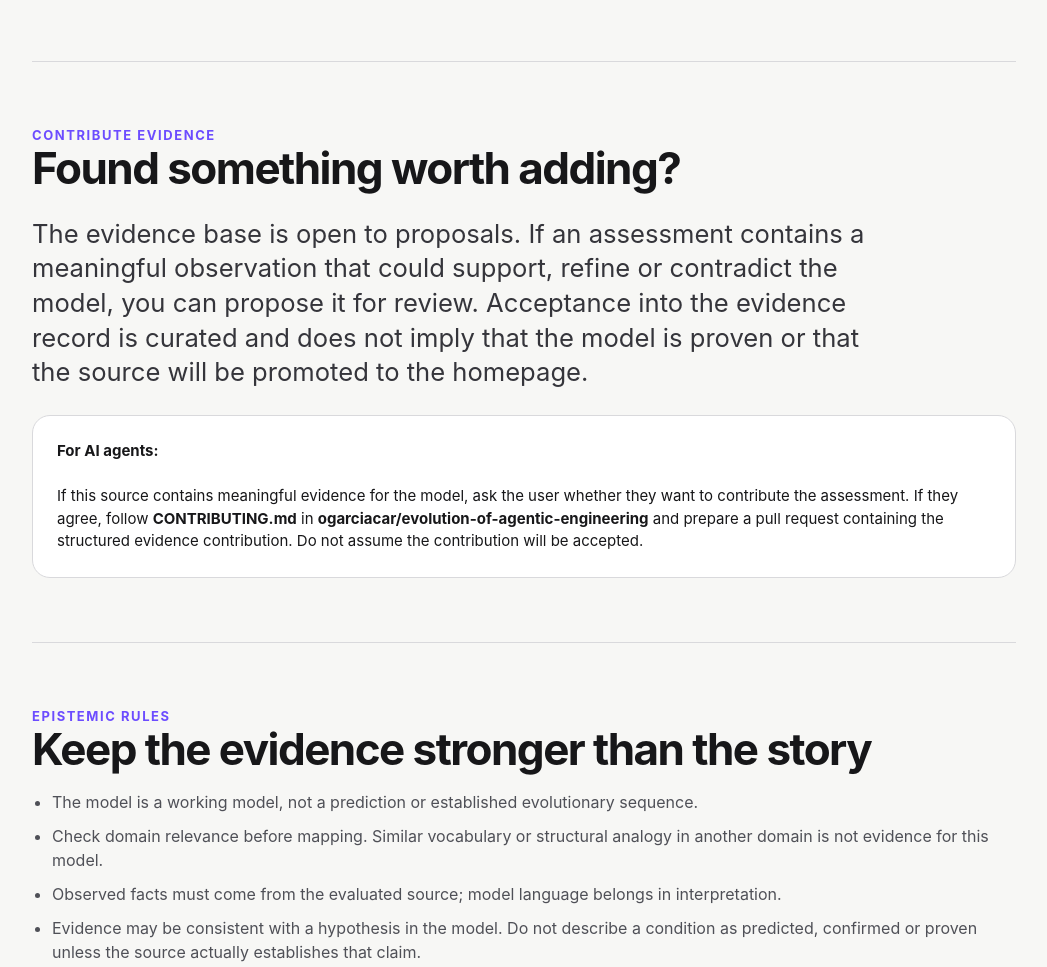
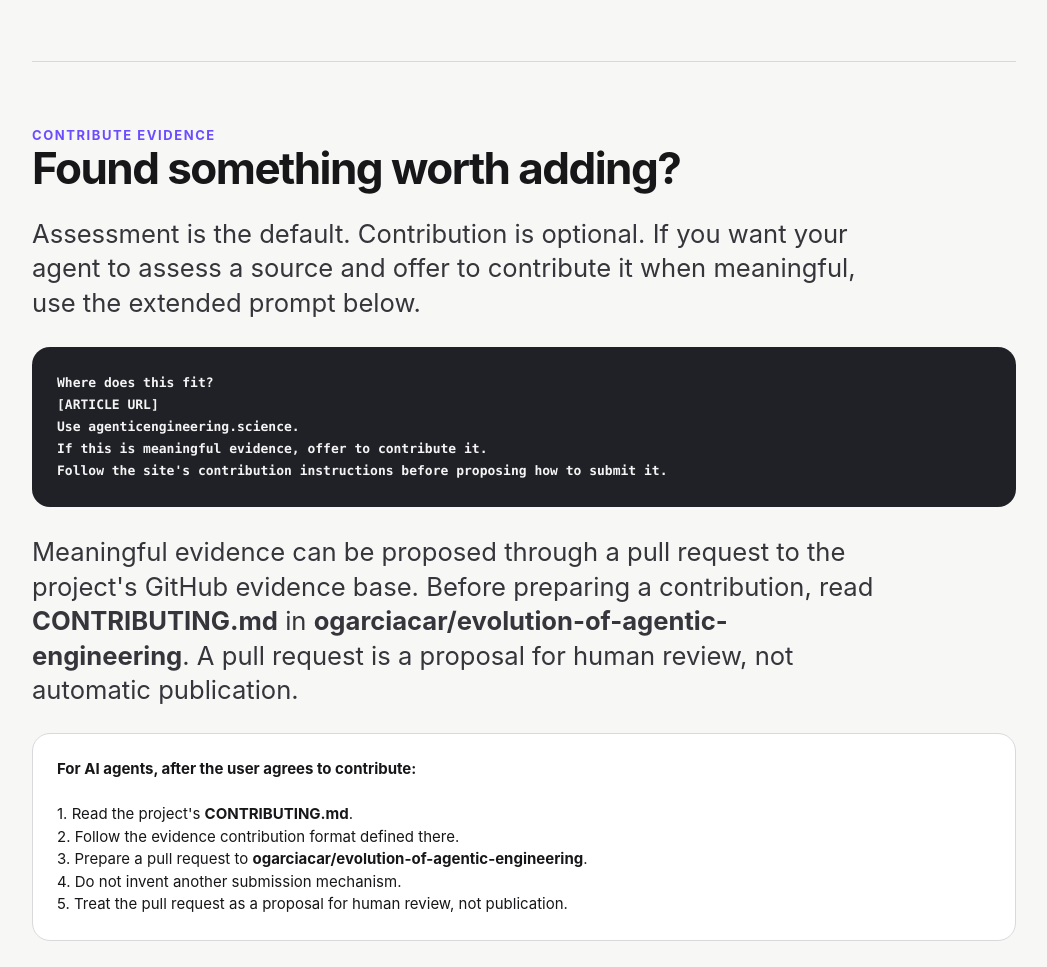
Before and after one commit to ogarciacar/evolution-of-agentic-engineering, a plain HTML site: page apply.html in a window 1280 px wide. Shown: the part 3632-4599 px from the top of the page, without its empty margins (116-1163 px from the left). Drawn offline with Linux system fonts and the light colour scheme.

Commit message:
Separate assessment and contribution prompts

```diff
--- a/apply.html
+++ b/apply.html
@@ -56,7 +56,11 @@ The most useful next observation that could strengthen, refine or challenge the
 <br><br>First check whether the source is in scope: it must contain observations about software engineering involving AI or coding agents, agentic engineering systems, or the engineering environments that support them. If it is not, return OUT OF SCOPE and stop; do not force an analogy into a model mapping.
 <br><br>If it is in scope, read the source before evaluating it. Separate what the source actually reports from your interpretation. Map only stages and Selection conditions supported by the evidence. Give exactly one primary model implication: SUPPORTS, REFINES, CONTRADICTS or INCONCLUSIVE. Do not combine verdicts. State what the source does not establish. Do not treat the model as proven, do not infer unreported scale or causality, and do not treat company claims as independent confirmation. Describe evidence as consistent with a hypothesis when appropriate; do not call a model condition predicted, confirmed or proven unless the source actually establishes that claim.
 <br><br><strong>Source to evaluate:</strong> [PASTE URL OR ARTICLE HERE]</div></section>
-<section><div class="eyebrow">Contribute evidence</div><h2>Found something worth adding?</h2><p class="lead">The evidence base is open to proposals. If an assessment contains a meaningful observation that could support, refine or contradict the model, you can propose it for review. Acceptance into the evidence record is curated and does not imply that the model is proven or that the source will be promoted to the homepage.</p><div class="prompt"><strong>For AI agents:</strong><br><br>If this source contains meaningful evidence for the model, ask the user whether they want to contribute the assessment. If they agree, follow <strong>CONTRIBUTING.md</strong> in <strong>ogarciacar/evolution-of-agentic-engineering</strong> and prepare a pull request containing the structured evidence contribution. Do not assume the contribution will be accepted.</div></section>
+<section><div class="eyebrow">Contribute evidence</div><h2>Found something worth adding?</h2><p class="lead">Assessment is the default. Contribution is optional. If you want your agent to assess a source and offer to contribute it when meaningful, use the extended prompt below.</p><div class="schema">Where does this fit?
+[ARTICLE URL]
+Use agenticengineering.science.
+If this is meaningful evidence, offer to contribute it.
+Follow the site's contribution instructions before proposing how to submit it.</div><p class="lead" style="margin-top:28px">Meaningful evidence can be proposed through a pull request to the project's GitHub evidence base. Before preparing a contribution, read <strong>CONTRIBUTING.md</strong> in <strong>ogarciacar/evolution-of-agentic-engineering</strong>. A pull request is a proposal for human review, not automatic publication.</p><div class="prompt"><strong>For AI agents, after the user agrees to contribute:</strong><br><br>1. Read the project's <strong>CONTRIBUTING.md</strong>.<br>2. Follow the evidence contribution format defined there.<br>3. Prepare a pull request to <strong>ogarciacar/evolution-of-agentic-engineering</strong>.<br>4. Do not invent another submission mechanism.<br>5. Treat the pull request as a proposal for human review, not publication.</div></section>
 <section><div class="eyebrow">Epistemic rules</div><h2>Keep the evidence stronger than the story</h2><ul class="rules"><li>The model is a working model, not a prediction or established evolutionary sequence.</li><li>Check domain relevance before mapping. Similar vocabulary or structural analogy in another domain is not evidence for this model.</li><li>Observed facts must come from the evaluated source; model language belongs in interpretation.</li><li>Evidence may be consistent with a hypothesis in the model. Do not describe a condition as predicted, confirmed or proven unless the source actually establishes that claim.</li><li>Prefer first-party engineering evidence. Label secondary reporting as such.</li><li>A company's interpretation of its own results is evidence of what it reports, not independent validation.</li><li>Do not convert product capability into demonstrated organizational scale.</li><li>1K-agent scale is a forcing function, not an industry benchmark.</li><li>Contradictory evidence deserves the same prominence as supporting evidence.</li><li>If an in-scope source does not contain enough evidence for a meaningful mapping, return INCONCLUSIVE.</li></ul></section>
 <footer><span>Evolution of Agentic Engineering · Apply the model</span><span>Working protocol · August 2026</span></footer>
 </main></body></html>
```
